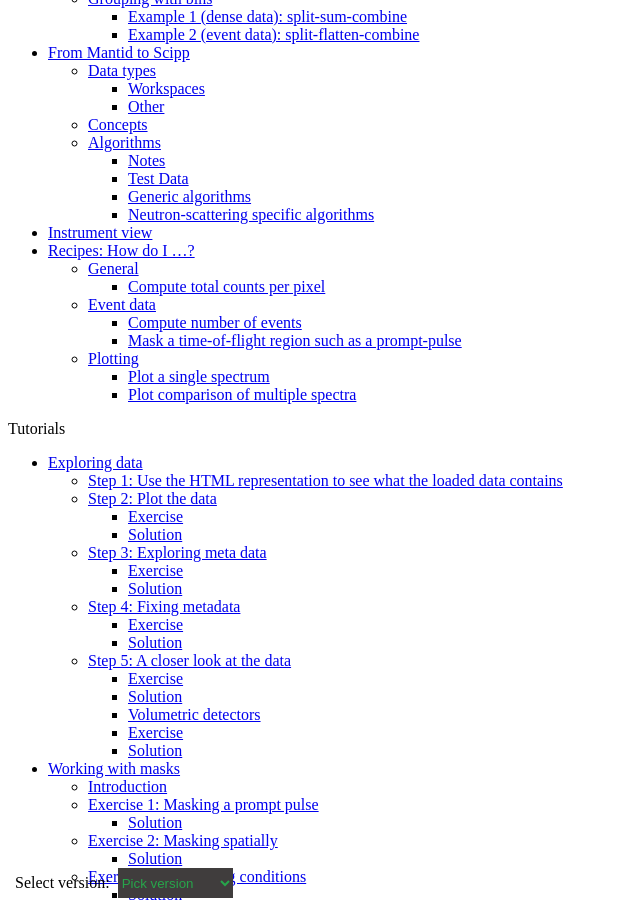
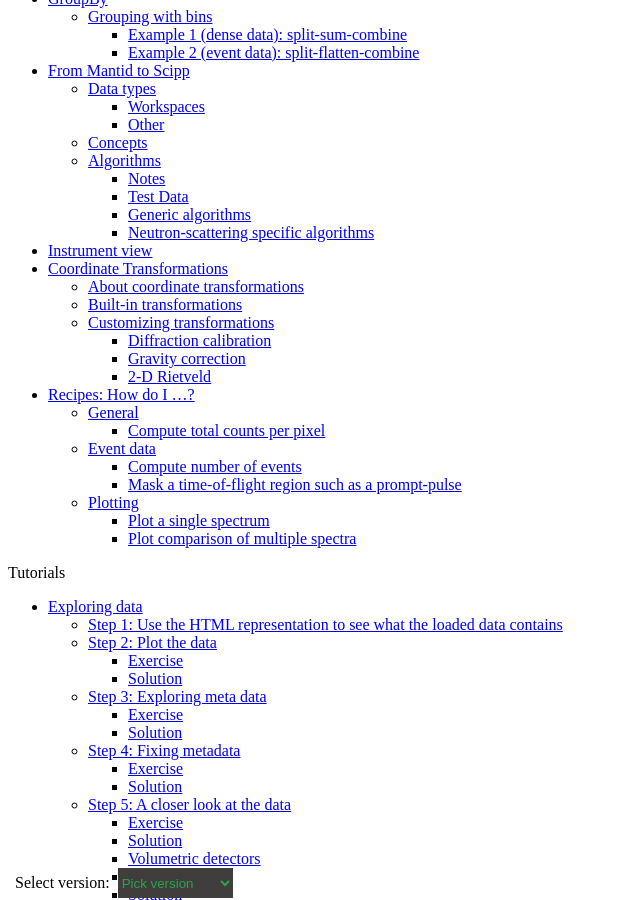
Before and after one commit to scipp/scippneutron, a Sphinx documentation site: the page built from docs/index.rst, in a window 1280 px wide and 900 px high, scrolled down 1684 px. Shown: the whole window, without its empty margins (0-640 px from the left). Built offline with Sphinx 7.4.7 and the Read the Docs theme 2.0.0, drawn with Linux system fonts in a browser that asks for light colours; some of the changed text lies outside the part shown.

Commit message:
Add first draft of coord transforms docs page

```diff
--- a/docs/index.rst
+++ b/docs/index.rst
@@ -44,6 +44,7 @@
    user-guide/groupby
    user-guide/from-mantid-to-scipp
    user-guide/instrument-view
+   user-guide/coordinate-transformations
    user-guide/recipes
 
 .. toctree::
```
Also changed, not shown: docs/user-guide/coordinate-transformations.ipynb (added).
